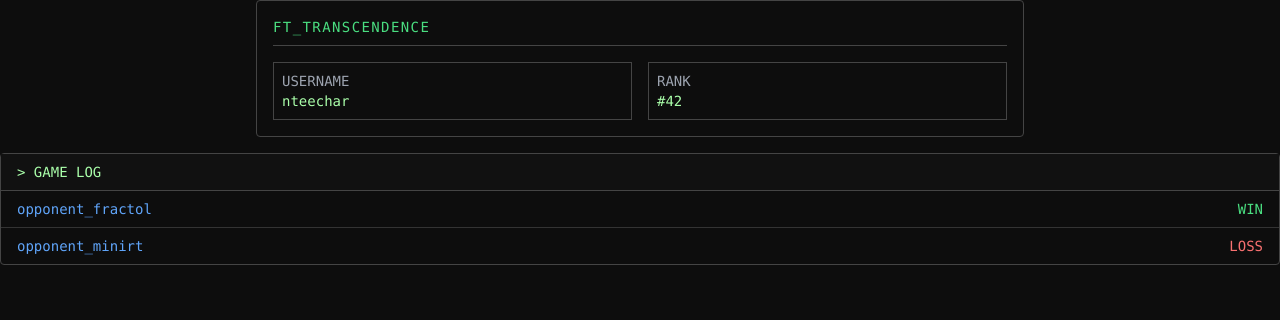
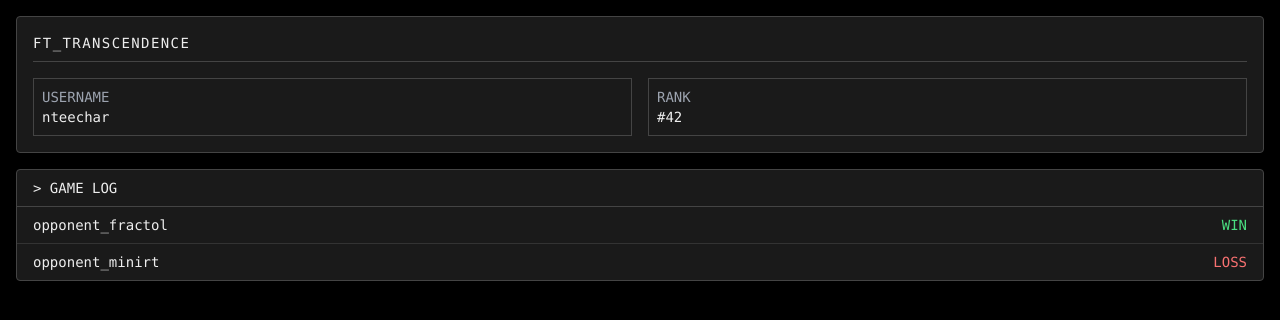
Before and after one commit to gunlnwza/frontend_draft, a website: page src/index.html in a window 1280 px wide. Drawn offline with nearby package versions, Linux system fonts and the light colour scheme; files that its build step writes are made by us from their sources.

Commit message:
feat: make how I think it should look
- all block card will take whole area
- all card will have lighter bg, look like terminal
- white text (but not too eye-burning #fff)

```diff
--- a/src/index.html
+++ b/src/index.html
@@ -6,34 +6,34 @@
     <meta name="viewport" content="width=device-width, initial-scale=1.0" />
     <link href="../dist/output.css" rel="stylesheet">
 </head>
-<body class="bg-[#0d0d0d] text-[#aaffaa] font-mono text-sm">
+<body class="bg-black text-[#eee] font-mono text-sm">
 
-    <div class="max-w-3xl mx-auto p-4 space-y-4 border border-[#444] rounded">
-        <div class="border-b border-[#444] pb-2">
-            <p class="uppercase tracking-widest text-green-400">FT_TRANSCENDENCE</p>
+    <div class="m-4 p-4 space-y-4 border border-[#444] rounded bg-[#1a1a1a]">
+        <div class="pb-2 border-b border-[#444]">
+            <p class="uppercase tracking-widest text-[#eee]">FT_TRANSCENDENCE</p>
         </div>
 
         <div class="grid grid-cols-2 gap-4">
-            <div class="border border-[#444] p-2">
+            <div class="p-2 border border-[#444]">
                 <p class="text-gray-400">USERNAME</p>
                 <p>nteechar</p>
             </div>
-            <div class="border border-[#444] p-2">
+            <div class="p-2 border border-[#444]">
                 <p class="text-gray-400">RANK</p>
                 <p>#42</p>
             </div>
         </div>
     </div>
 
-    <section class="mt-4 border border-[#444] rounded">
-        <header class="bg-[#111] px-4 py-2 border-b border-[#444]">> GAME LOG</header>
+    <section class="m-4 border border-[#444] rounded bg-[#1a1a1a]">
+        <header class="px-4 py-2 border-b border-[#444]">> GAME LOG</header>
         <div class="divide-y divide-[#333]">
-            <div class="flex justify-between px-4 py-2 hover:bg-[#1a1a1a] transition">
-                <span class="text-blue-400">opponent_fractol</span>
+            <div class="flex justify-between px-4 py-2">
+                <span class="text-[#eee]">opponent_fractol</span>
                 <span class="text-green-400">WIN</span>
             </div>
-            <div class="flex justify-between px-4 py-2 hover:bg-[#1a1a1a] transition">
-                <span class="text-blue-400">opponent_minirt</span>
+            <div class="flex justify-between px-4 py-2">
+                <span class="text-[#eee]">opponent_minirt</span>
                 <span class="text-red-400">LOSS</span>
             </div>
         </div>
```
